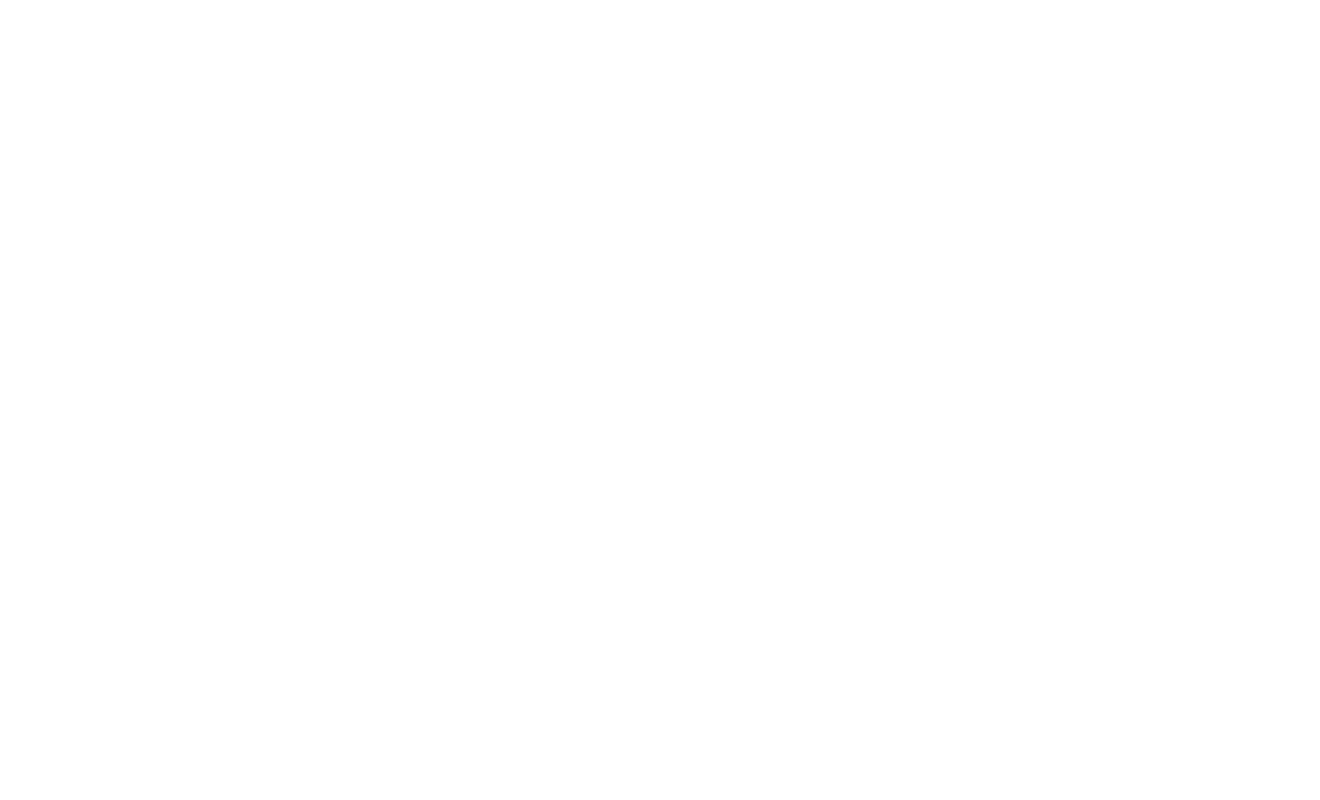
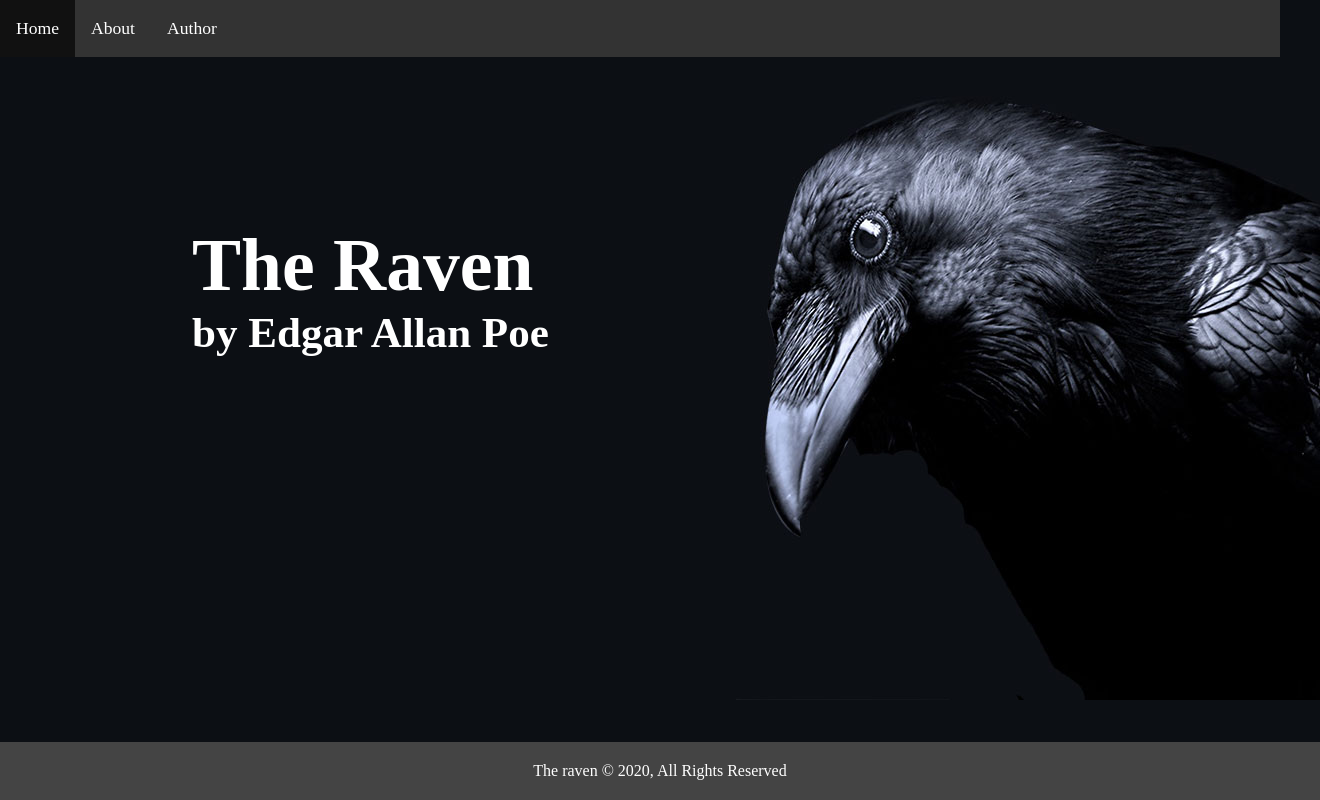
Before and after one commit to Anjani-ch/The-raven, a plain HTML site: page index.html in a window 1280 px wide. Shown: the whole page, 1320 px wide, since content can reach past the window. Drawn offline with Linux system fonts and the light colour scheme.

Commit message:
Landing page ferdig

```diff
--- /dev/null
+++ b/css/navbar_footer.css
@@ -0,0 +1,37 @@
+* {
+  margin: 0;
+  padding: 0;
+}
+
+nav ul {
+  list-style-type: none;
+  overflow: hidden;
+  background-color: #333;
+}
+
+nav li {
+  float: left;
+}
+
+nav ul li a {
+  display: block;
+  color: white;
+  text-align: center;
+  padding: 18px 16px;
+  text-decoration: none;
+  font-size: 1.1rem;
+}
+
+nav ul li a:hover {
+  background-color: #111;
+}
+
+footer {
+  position: absolute;
+  bottom: 0;
+  width: 100%;
+  text-align: center;
+  background-color: #444;
+  color: #fff;
+  padding: 20px;
+}
--- a/css/styles.css
+++ b/css/styles.css
@@ -1,30 +1,13 @@
-body{
-  background-image: url("img/hero-raven.jpg");
-  background-size:auto;
-  background-position:top;
-    color: red
-
-
-
-
-nav {
-  background-color: black;
+/* Home page */
+.home {
+  background: url("../img/hero-raven.jpg");
   overflow: hidden;
 }
 
-nav a {
-   float: left;
-   color: ;
-   text-align: center;
-   padding: 1.5em;
-   text-decoration: none;
-   font-size: 17px;
+.home-image-content {
+  position: absolute;
+  color: white;
+  font-size: 2.3rem;
+  margin-top: 13%;
+  margin-left: 15%;
 }
-
-nav a:hover {
-   background-color:grey;
-}
-
-nav a.active {
-   background-color: grey;
-}
--- a/index.html
+++ b/index.html
@@ -0,0 +1,29 @@
+<!DOCTYPE html>
+<html lang="en">
+<head>
+  <meta charset="UTF-8">
+  <meta name="viewport" content="width=device-width, initial-scale=1.0">
+  <meta http-equiv="X-UA-Compatible" content="ie=edge">
+  <link rel="stylesheet" href="css/navbar_footer.css">
+  <link rel="stylesheet" href="css/styles.css">
+  <title>The Raven</title>
+</head>
+<body class="home">
+  <header>
+    <nav>
+      <ul>
+        <li><a class="active" href="index.html">Home</a></li>
+        <li><a href="html/about.html">About</a></li>
+        <li><a href="html/author.html">Author</a></li>
+      </ul>
+    </nav>
+  </header>
+  <div class="home-image-content">
+    <h1>The Raven</h1>
+    <h3>by Edgar Allan Poe</h3>
+  </div>
+  <footer>
+    <p>The raven &copy 2020, All Rights Reserved </p>
+  </footer>
+</body>
+</html>
```
Also changed, not shown: html/about.html (+23 -0 lines), html/author.html (+23 -0 lines).
